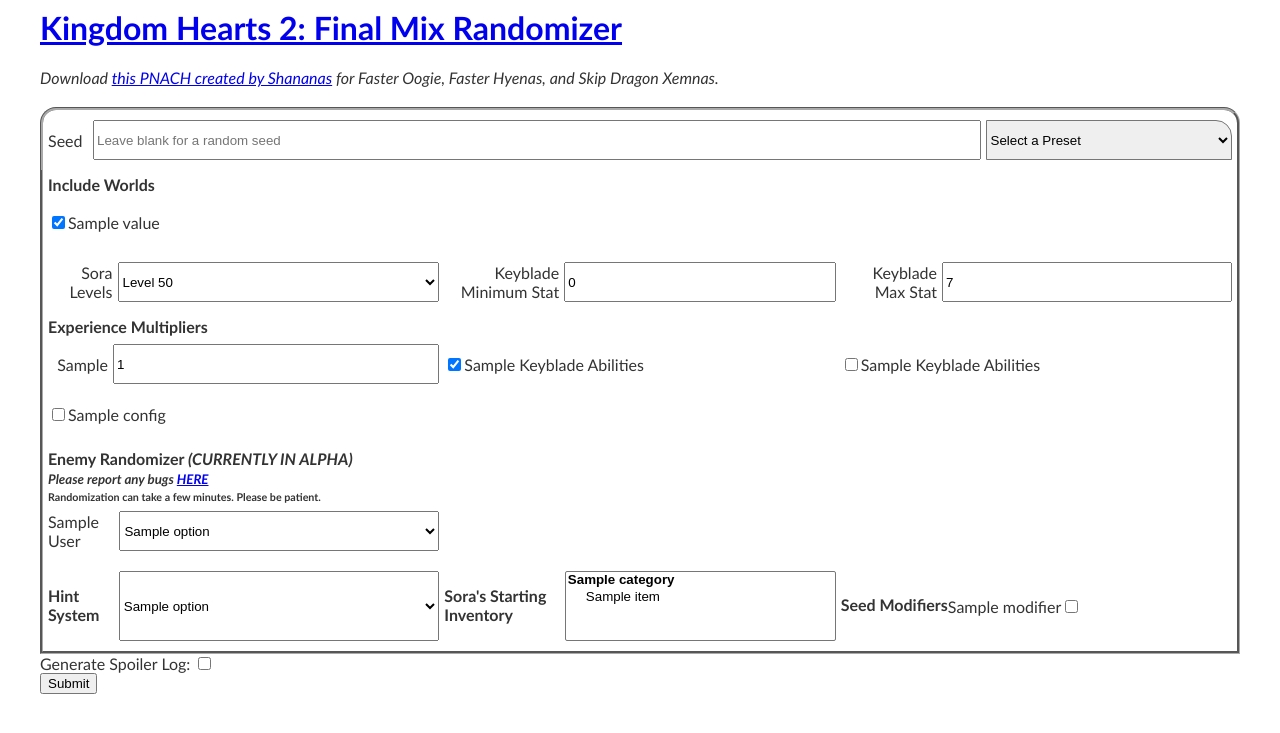
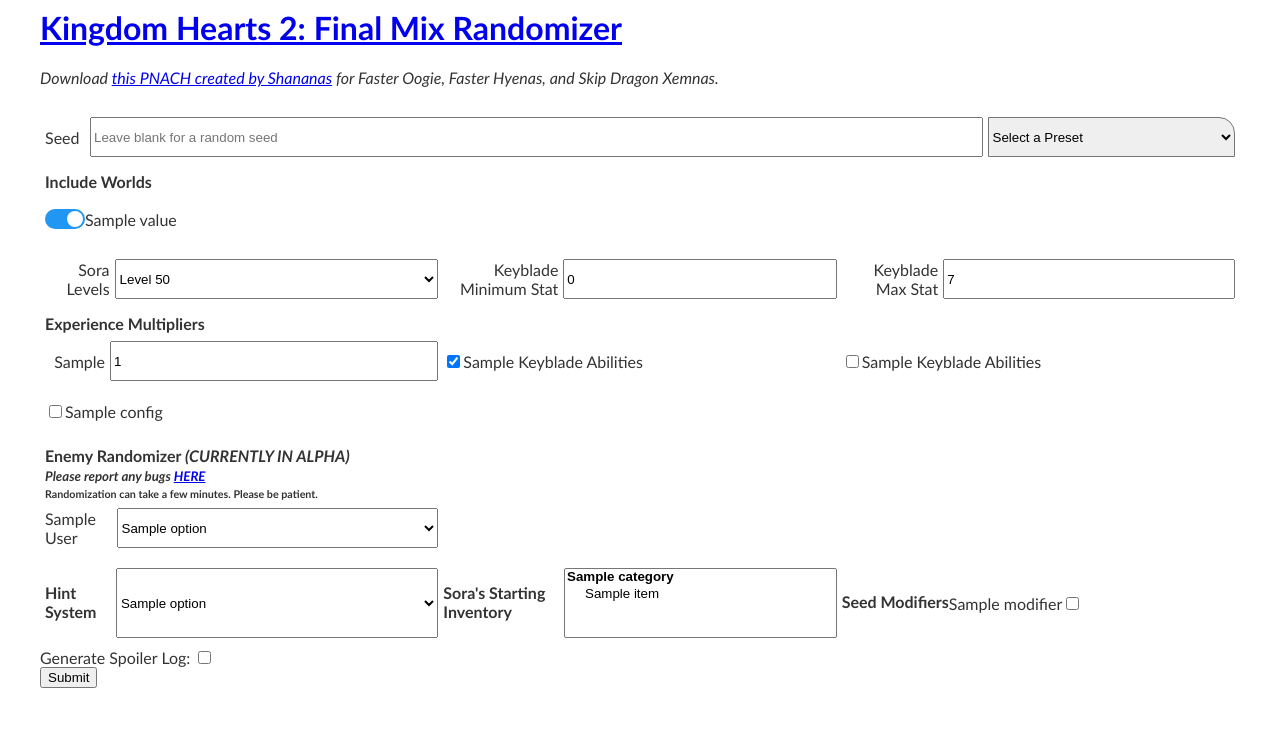
Before and after one commit to tommadness/KH2Randomizer, a Flask app: template templates/index.jinja in a window 1280 px wide. Shown: the top 733 px of the page. Run offline with Flask 2, Linux system fonts and the light colour scheme; the template is opened without the code that fills it: most values are stand-ins (such as "Sample title", 1, 10 or a date in 2020); parts of the project's set-up code (start-up, migrations or seed data) failed here and were passed over; some libraries are stand-ins or nearby versions.

Commit message:
UI improvements

```diff
--- a/static/css/style.css
+++ b/static/css/style.css
@@ -1,34 +1,26 @@
 body {
-    font-family:'Gill Sans', 'Gill Sans MT', Calibri, 'Trebuchet MS', sans-serif;
+  font-family: 'Gill Sans', 'Gill Sans MT', Calibri, 'Trebuchet MS', sans-serif;
   color: #333;
   margin-left: 40px;
   margin-right: 40px;
 }
 
 .container {
+  display: -ms-grid;
   display: grid;
-    grid-template-columns: repeat(auto-fit,minmax(300px,1fr));
+  -ms-grid-columns: (minmax(300px, 1fr))[auto-fit];
+      grid-template-columns: repeat(auto-fit, minmax(300px, 1fr));
   place-content: stretch;
-    border-color: #aaa;
-    border-width: medium;
-    border-style: groove;
   grid-gap: 0px 5px;
   padding: 5px;
 }
 
-.container:first-of-type{
-    border-top-left-radius: 1rem;
-    border-top-right-radius: 1rem;
-}
-.container:not(:first-of-type){
-    border-top: 0px;
-}
-.container:not(:last-of-type){
-    border-bottom: 0px;
-}
-
 .container > div {
+  display: -webkit-box;
+  display: -ms-flexbox;
   display: flex;
+  -webkit-box-align: center;
+      -ms-flex-align: center;
           align-items: center;
   min-height: 40px;
   padding-top: 5px;
@@ -36,8 +28,8 @@ body {
 }
 
 .container > div > input[type="text"], .container > div > input[type="number"], .container > div > select {
-    width:100%;
-    height:100%;
+  width: 100%;
+  height: 100%;
 }
 
 .container > div > span {
@@ -46,23 +38,91 @@ body {
   padding-right: 5px;
 }
 
-.seed.container {
-
-    grid-template-columns: 40px repeat(6, minmax(40px,auto));
-
+.container.seed {
+  -ms-grid-columns: 40px (minmax(40px, auto))[6];
+      grid-template-columns: 40px repeat(6, minmax(40px, auto));
 }
 
-select#preset{
+.switch {
+  position: relative;
+  display: inline-block;
+  width: 40px;
+  height: 20px;
+}
+
+.switch input {
+  opacity: 0;
+  width: 0;
+  height: 0;
+}
+
+.slider {
+  position: absolute;
+  cursor: pointer;
+  top: 0;
+  left: 0;
+  right: 0;
+  bottom: 0;
+  background-color: #ccc;
+  -webkit-transition: .4s;
+  transition: .4s;
+}
+
+.slider:before {
+  position: absolute;
+  content: "";
+  height: 16px;
+  width: 16px;
+  left: 2px;
+  bottom: 2px;
+  background-color: white;
+  -webkit-transition: .4s;
+  transition: .4s;
+}
+
+input:checked + .slider {
+  background-color: #2196F3;
+}
+
+input:focus + .slider {
+  -webkit-box-shadow: 0 0 1px #2196F3;
+          box-shadow: 0 0 1px #2196F3;
+}
+
+input:checked + .slider:before {
+  -webkit-transform: translateX(20px);
+  transform: translateX(20px);
+}
+
+/* Rounded sliders */
+.slider.round {
+  border-radius: 20px;
+}
+
+.slider.round:before {
+  border-radius: 50%;
+}
+
+@media only screen and (min-width: 1024px) {
+  .container {
+    -ms-grid-columns: (minmax(300px, 1fr))[3];
+        grid-template-columns: repeat(3, minmax(300px, 1fr));
+  }
+}
+
+select#preset {
   border-top-right-radius: 1rem;
 }
 
 #seed {
+  -ms-grid-column: 2;
       grid-column-start: 2;
   grid-column-end: 7;
 }
 
-h4,h5,h6 {
+h4, h5, h6 {
   grid-column: 1 / -1;
   margin-top: 0;
   margin-bottom: 3px;
 }
+/*# sourceMappingURL=style.css.map */
--- /dev/null
+++ b/static/css/style.scss
@@ -0,0 +1,119 @@
+body {
+    font-family:'Gill Sans', 'Gill Sans MT', Calibri, 'Trebuchet MS', sans-serif;
+    color: #333;
+    margin-left: 40px;
+    margin-right: 40px;
+}
+
+.container {
+    display: grid;
+    grid-template-columns: repeat(auto-fit,minmax(300px,1fr));
+    place-content: stretch;
+    grid-gap: 0px 5px;
+    padding: 5px;
+
+    > div {
+        display: flex;
+        align-items: center;
+        min-height: 40px;
+        padding-top: 5px;
+        padding-bottom: 5px;
+
+        > input[type="text"], > input[type="number"], > select {
+            width:100%;
+            height:100%;
+        }
+
+        > span {
+            min-width: 60px;
+            text-align: right;
+            padding-right: 5px;
+        }
+    }
+
+    &.seed{
+        grid-template-columns: 40px repeat(6, minmax(40px,auto));
+    }
+
+}
+
+.switch {
+    position: relative;
+    display: inline-block;
+    width: 40px;
+    height: 20px;
+
+    input {
+        opacity: 0;
+        width: 0;
+        height: 0;
+    }
+}
+
+.slider {
+    position: absolute;
+    cursor: pointer;
+    top: 0;
+    left: 0;
+    right: 0;
+    bottom: 0;
+    background-color: #ccc;
+    -webkit-transition: .4s;
+    transition: .4s;
+
+    &:before {
+        position: absolute;
+        content: "";
+        height: 16px;
+        width: 16px;
+        left: 2px;
+        bottom: 2px;
+        background-color: white;
+        -webkit-transition: .4s;
+        transition: .4s;
+    }
+}
+
+input:checked + .slider {
+    background-color: #2196F3;
+  }
+
+input:focus + .slider {
+    box-shadow: 0 0 1px #2196F3;
+}
+
+input:checked + .slider:before {
+-webkit-transform: translateX(20px);
+-ms-transform: translateX(20px);
+transform: translateX(20px);
+}
+
+/* Rounded sliders */
+.slider.round {
+border-radius: 20px;
+}
+
+.slider.round:before {
+border-radius: 50%;
+}
+
+@media only screen and (min-width: 1024px){
+    .container {
+        grid-template-columns: repeat(3, minmax(300px, 1fr));
+    }
+}
+
+select#preset{
+    border-top-right-radius: 1rem;
+}
+
+#seed {
+    grid-column-start: 2;
+    grid-column-end: 7;
+}
+
+h4,h5,h6 {
+    grid-column: 1 / -1;
+    margin-top: 0;
+    margin-bottom: 3px;
+}
--- a/templates/index.jinja
+++ b/templates/index.jinja
@@ -19,8 +19,7 @@
     <h4>Include Worlds</h4>
         {% for location in locations %}
             <div>
-                <input class="custom-control-input" type="checkbox" id={{location}} value= "{{location}}" name="include" {%if location != locations.Atlantica %} checked {%endif%}>
-                <label class="custom-control-label" for={{location}}>{{location.value}}</label>
+                <label class="switch"><input type="checkbox" value="{{location}}" name="include" {%if location != locations.Atlantica %} checked {%endif%}><span class="slider round"></label>{{location.value}}
             </div>
         {% endfor %}
         </div>
```
Also changed, not shown: 1 other file. Lines whose indentation alone changed are shown as unchanged.
